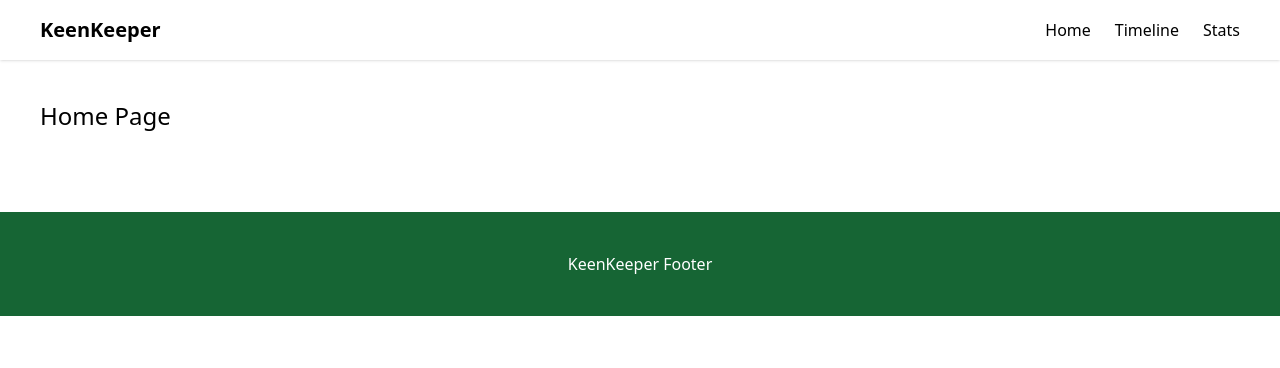
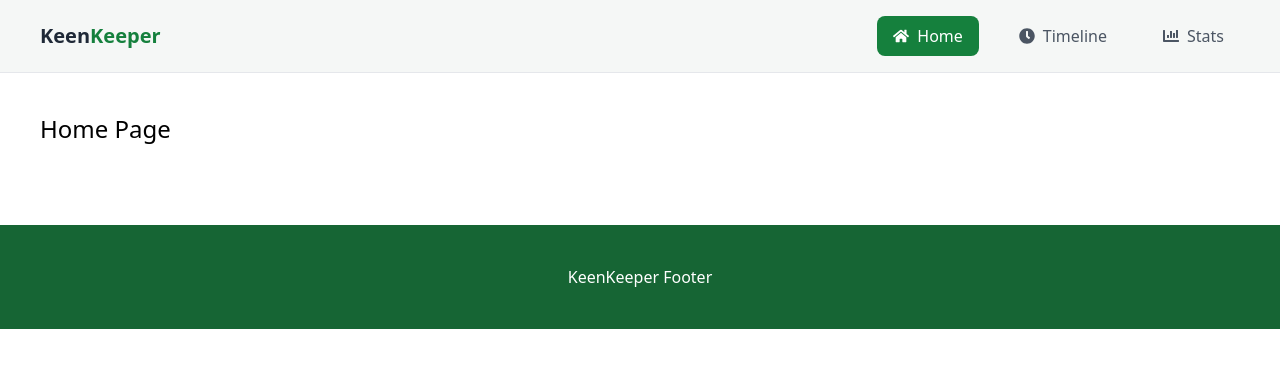
Before and after one commit to musfik070-gif/Assignment-7, a React (Vite) app: page / in a window 1280 px wide. Shown: the top 368 px of the page. Built offline with nearby package versions, Linux system fonts and the light colour scheme.

Commit message:
created navbar, need to import fonts

```diff
--- a/src/components/Navbar.jsx
+++ b/src/components/Navbar.jsx
@@ -1,14 +1,53 @@
-import { Link } from "react-router-dom";
+import { NavLink } from "react-router-dom";
+import { FaHome } from "react-icons/fa";
+import { FaClock } from "react-icons/fa";
+import { FaChartBar } from "react-icons/fa";
 
 function Navbar() {
   return (
-    <div className="flex justify-between items-center px-10 py-4 bg-white shadow">
-      <h1 className="font-bold text-xl">KeenKeeper</h1>
+    <div className="flex justify-between items-center px-10 py-4 bg-[#f5f7f6] border-b">
+      {/* Logo */}
+      <h1 className="font-bold text-xl text-gray-800">
+        Keen<span className="text-green-700">Keeper</span>
+      </h1>
 
-      <div className="flex gap-6">
-        <Link to="/">Home</Link>
-        <Link to="/timeline">Timeline</Link>
-        <Link to="/stats">Stats</Link>
+      {/* Nav Links */}
+      <div className="flex items-center gap-6 text-gray-600">
+        <NavLink
+          to="/"
+          className={({ isActive }) =>
+            `flex items-center gap-2 px-4 py-2 rounded-lg ${
+              isActive ? "bg-green-700 text-white" : "hover:bg-gray-200"
+            }`
+          }
+        >
+          <FaHome />
+          Home
+        </NavLink>
+
+        <NavLink
+          to="/timeline"
+          className={({ isActive }) =>
+            `flex items-center gap-2 px-4 py-2 rounded-lg ${
+              isActive ? "bg-green-700 text-white" : "hover:bg-gray-200"
+            }`
+          }
+        >
+          <FaClock />
+          Timeline
+        </NavLink>
+
+        <NavLink
+          to="/stats"
+          className={({ isActive }) =>
+            `flex items-center gap-2 px-4 py-2 rounded-lg ${
+              isActive ? "bg-green-700 text-white" : "hover:bg-gray-200"
+            }`
+          }
+        >
+          <FaChartBar />
+          Stats
+        </NavLink>
       </div>
     </div>
   );
```
